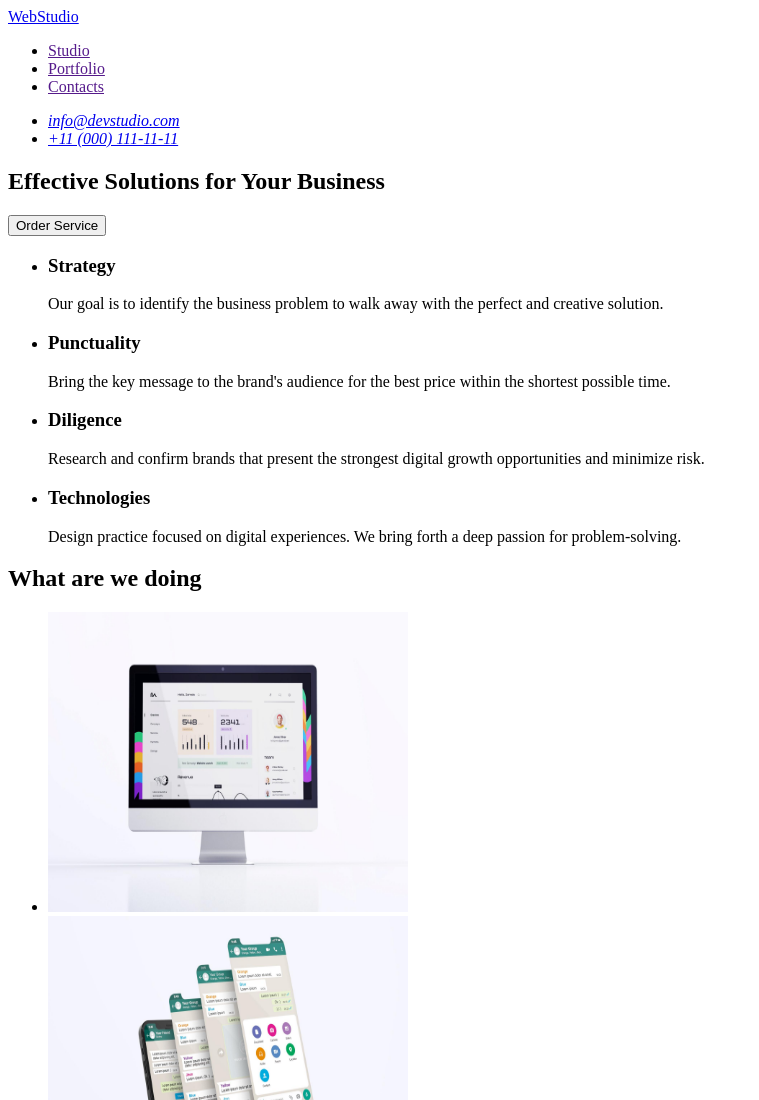
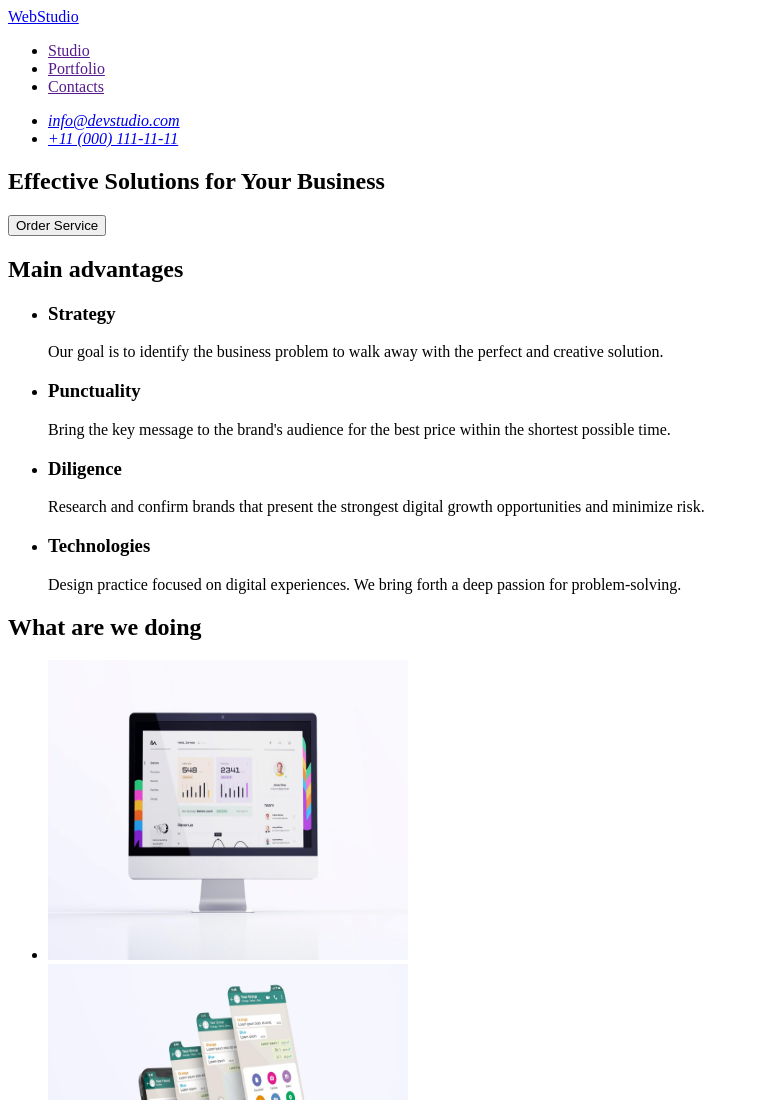
Before and after one commit to Tata5773/goit-markup-hw-01, a plain HTML site: page index.html in a window 1280 px wide. Shown: the top 1100 px of the page, without its empty margins (0-759 px from the left). Drawn offline with Linux system fonts and the light colour scheme.

Commit message:
Section 2 has been changed

```diff
--- a/index.html
+++ b/index.html
@@ -30,6 +30,7 @@
         <button type="button">Order Service</button>
       </section>
       <section>
+        <h2>Main advantages</h2>
         <ul>
           <li>
             <h3>Strategy</h3>
```
